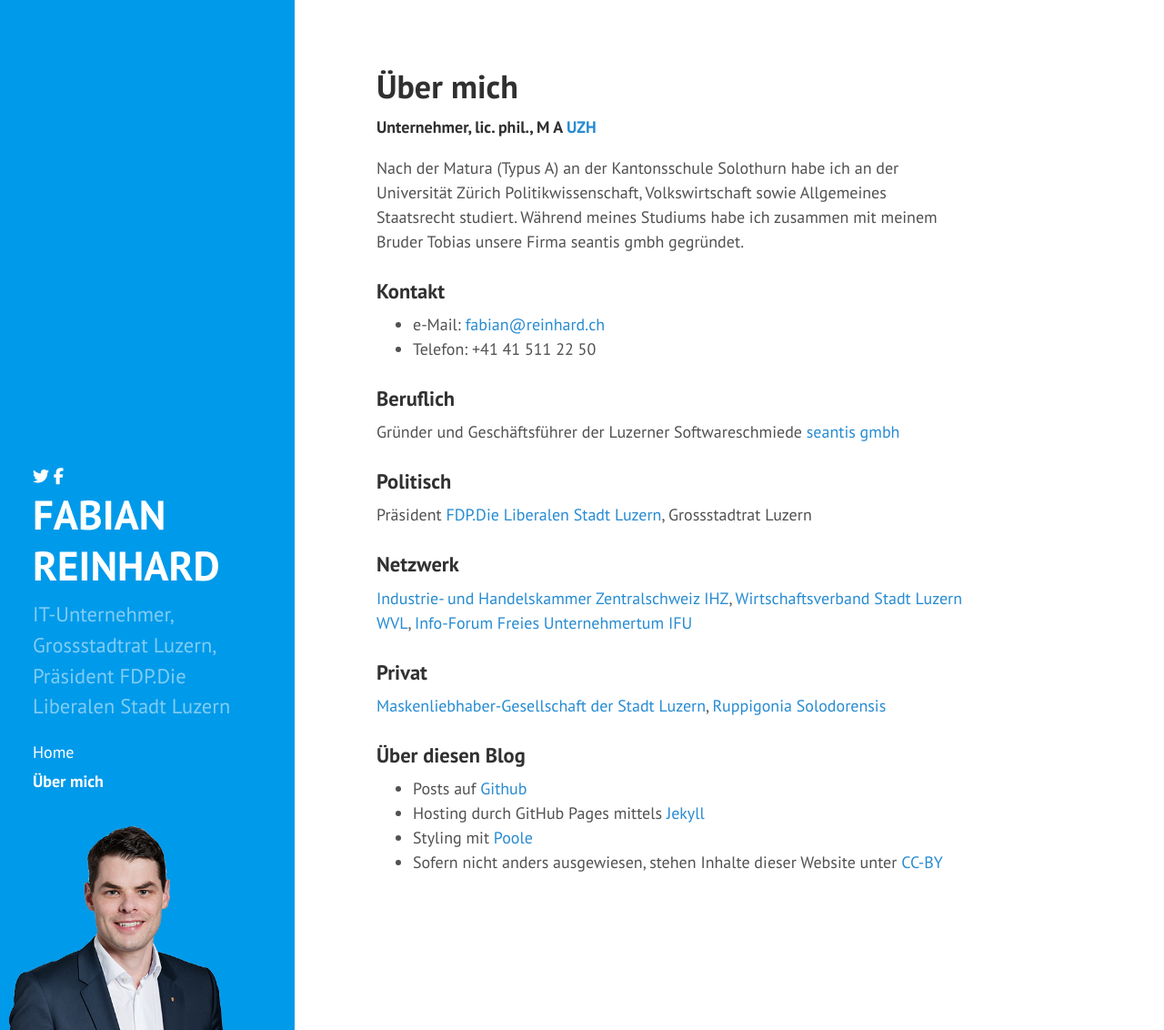
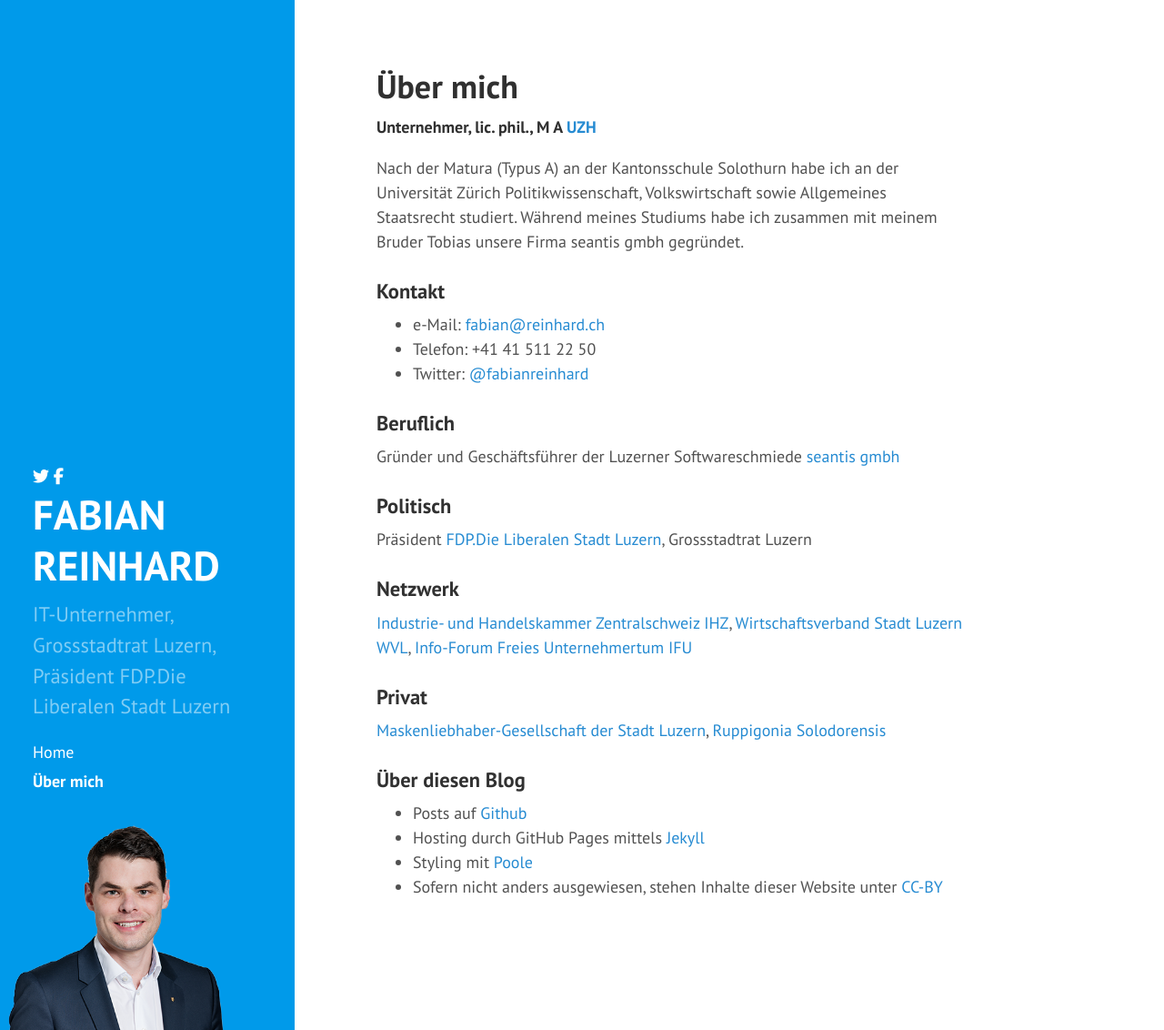
Before and after one commit to freinhard/freinhard.github.io, a Jekyll site: the page built from about.md, in a window 1280 px wide and 1132 px high. Shown: the whole window at 91% size. Built offline with Jekyll 4.4.1, drawn with Linux system fonts in a browser that asks for light colours; nearby versions of some CDN libraries; comment, search, counter and statistics services are not loaded.

Commit message:
Add twitter

```diff
--- a/about.md
+++ b/about.md
@@ -10,6 +10,7 @@ Nach der Matura (Typus A) an der Kantonsschule Solothurn habe ich an der Univers
 ### Kontakt
 - e-Mail: [fabian@reinhard.ch](mailto:fabian@reinhard.ch)
 - Telefon: +41 41 511 22 50
+- Twitter: [@fabianreinhard](https://www.twitter.com/fabianreinhard)
 
 ### Beruflich
 Gründer und Geschäftsführer der Luzerner Softwareschmiede [seantis gmbh](https://seantis.ch)
```
